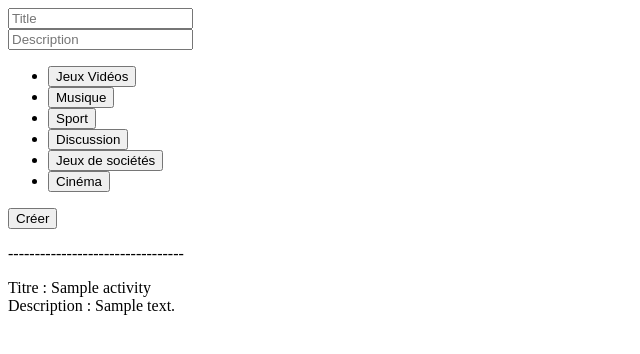
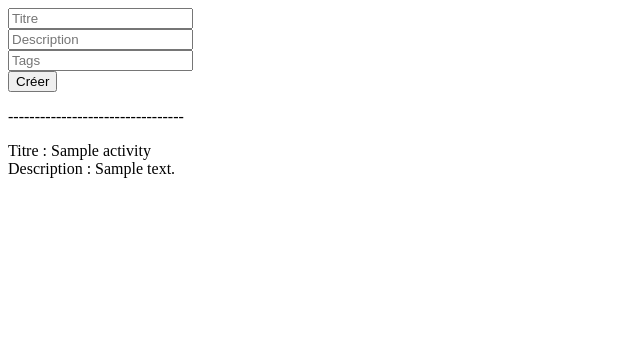
Before and after one commit to Babouche007/Zelanders-GottaGoHack-1, a PHP site: page /pages/activities.php in a window 1280 px wide. Shown: the top 354 px of the page, without its empty margins (0-640 px from the left). Run offline with PHP 8.4, Linux system fonts and the light colour scheme; tables that the repository leaves empty or names only in its code hold one stand-in row (values such as "Sample post").

Commit message:
adding the tags system

```diff
--- a/pages/activities.php
+++ b/pages/activities.php
@@ -7,16 +7,9 @@
 <body>
 
 <form method="post" enctype="multipart/form-data">
-    <input type="text" name="title" placeholder="Title"><br/>
+    <input type="text" name="title" placeholder="Titre"><br/>
     <input type="text" name="description" placeholder="Description"><br/>
-    <ul>
-        <li><button type="submit" name="videoGame" value="videoGame">Jeux Vidéos</button></li>
-        <li><button type="submit" name="music" value="music">Musique</button></li>
-        <li><button type="submit" name="sport" value="sport">Sport</button></li>
-        <li><button type="submit" name="discution" value="discution">Discussion</button></li>
-        <li><button type="submit" name="boardGame" value="boardGame">Jeux de sociétés</button></li>
-        <li><button type="submit" name="cinema" value="cinema">Cinéma</button></li>
-    </ul>
+    <input type="text" name="tags" placeholder="Tags"><br/>
     <button type="submit" name="create-activity" value="create-activity">Créer</button>
 </form>
 </body>
@@ -38,10 +31,11 @@ if(isset($_POST['create-activity'])){
     else{
         $title = $_POST['title'];
         $description = $_POST['description'];
+        $tags = $_POST['tags'];
         $idNotFound = true;
         while($idNotFound){
             $idNotFound = false;
-                $id = md5(random_bytes(10));
+            $id = md5(random_bytes(10));
             $query = $db->prepare("SELECT * FROM activities WHERE id=:id");
             $query->bindParam("id", $id, PDO::PARAM_STR);
             $query->execute();
@@ -57,10 +51,11 @@ if(isset($_POST['create-activity'])){
             echo '<p class="error">Activité déjà créée</p>';
         }
         if ($query->rowCount() == 0){
-            $query = $db->prepare("INSERT INTO activities(id,title,category,info,description)
-        VALUES (:id,:title,:info,:description)");
+            $query = $db->prepare("INSERT INTO activities(id,title,tags,info,description)
+        VALUES (:id,:title,:tags,:info,:description)");
             $query->bindParam("id", $id, PDO::PARAM_STR);
             $query->bindParam("title", $title, PDO::PARAM_STR);
+            $query->bindParam("tags",$tags);
             $query->bindParam("info", $info, PDO::PARAM_STR);
             $query->bindParam("description", $description, PDO::PARAM_STR);
             $result = $query->execute();
```
